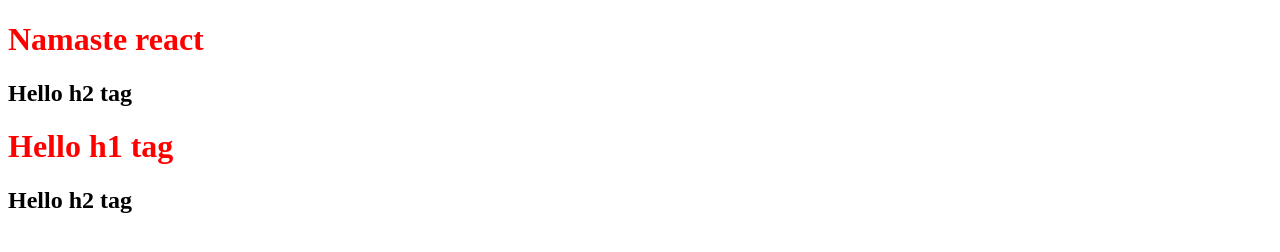
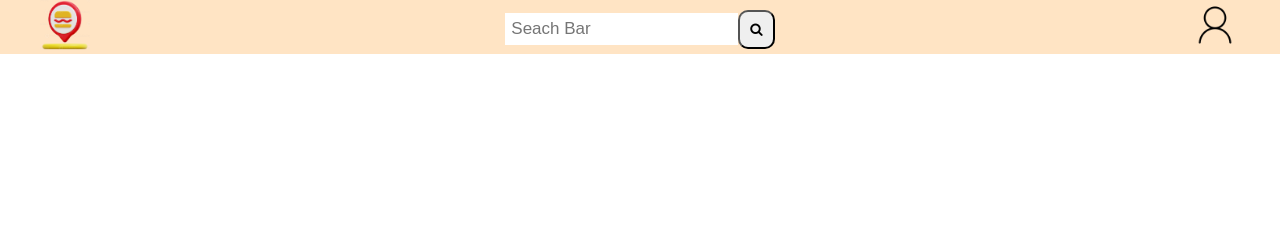
Before and after one commit to AditiUmesh/namaste_react, a React app: page / in a window 1280 px wide. Built offline with nearby package versions, Linux system fonts and the light colour scheme.

Commit message:
Laying the foundation

```diff
--- /dev/null
+++ b/Day3/Coding/Assignment.css
@@ -0,0 +1,39 @@
+* {
+    margin: 0;
+    padding: 0;
+    box-sizing: border-box;
+}
+.header {
+    display: flex;
+    justify-content: space-between;
+    align-items: center;
+    width: auto;
+    background-color: bisque;
+  }
+.left {
+    margin-left: 40px;
+}
+.left img {
+    width: 50px;
+}
+
+.middle input {
+    padding: 6px;
+    margin-top: 8px;
+    font-size: 17px;
+    border: none;
+}
+
+.middle button {
+    border-radius: 10px;
+    padding: 10px;
+    cursor: pointer;
+}
+
+.right{
+    margin-right: 40px;
+}
+
+.right img {
+    width: 50px;
+}
--- /dev/null
+++ b/Day3/Coding/Assignment.js
@@ -0,0 +1,98 @@
+import React from "react";
+import ReactDOM from "react-dom/client";
+import logo from "./food-logo.png";
+import "./Assignment.css";
+import userIcon from "./userIcon.png";
+// Create a Nested header Element using React.createElement(h1,h2,h3 inside a div with class "title")
+/*const Header = React.createElement("div", {className: "title"},
+ React.createElement("h1",{},"iniside h1"),
+ React.createElement("h2",{},"iniside h2") ,
+ React.createElement("h3",{},"iniside h3"));
+ const root = ReactDOM.createRoot(document.getElementById("root"));
+ root.render(Header);*/
+
+// Create the same element using JSX
+/*const heading = (<div className="title"> <h1>Inside H1</h1> <h2>Inside H2</h2> <h3>Inside H3</h3></div>)
+const root = ReactDOM.createRoot(document.getElementById("root"));root.render(heading);*/
+
+// Create a functional component of the same with JSX
+/*const Heading = () => {
+    return (
+        <div className="title"> <h1>Inside H1</h1> <h2>Inside H2</h2> <h3>Inside H3</h3>
+        </div>
+    )
+}
+const root = ReactDOM.createRoot(document.getElementById("root"));
+root.render(<Heading/>);*/
+
+// Pass attribute into the tag in JSX
+const Heading = () => {
+  return (
+    <div className="title" style={{ backgroundColor: "teal" }}>
+      <h1 style={{ textAlign: "center", color: "thistle" }}>Inside H1</h1>
+      <h2 style={{ textAlign: "center", color: "bisque" }}>Inside H2</h2>
+      <h3 style={{ textAlign: "center", color: "ivory" }}>Inside H3</h3>
+    </div>
+  );
+};
+
+// const root = ReactDOM.createRoot(document.getElementById("root"));
+// root.render(<Heading/>);
+// Composition of Component (Add a component inside another)
+/*const Para = () => {
+    return (
+        <div>
+            <Heading />
+            <p> This is the Namaste React course </p>
+        </div>
+    )
+}
+
+const root = ReactDOM.createRoot(document.getElementById("root"));
+root.render(<Para/>);
+*/
+// {TitleComponent} vs {<TitleComponent/>} vs {<TitleComponent></TitleComponent>} in JSX.
+
+/*const titleComponent = (<h1 style = {{textAlign: 'center'}}>This is react element</h1>)
+
+const TitleComponent = () => { return ( <h1 style = {{textAlign: 'center'}}> This is functional component</h1> )}
+const Header = () => {
+    return (
+        <div className="title" style={{backgroundColor: 'teal'}}>
+        <h1 style={{textAlign: 'center' , color: 'thistle'}}>Inside Header</h1>
+        {titleComponent} <TitleComponent/>
+        </div>
+    )
+}
+
+const root = ReactDOM.createRoot(document.getElementById("root"));
+root.render(<Header/>);
+*/
+
+// Create a Header Component from scratch using Functional Component with JSX
+// Add a Logo on left
+// Add a search bar in middle
+// Add user icon on right
+// Add CSS to make it look nice
+const Header = () => {
+  return (
+    <>
+      <header className="header">
+        <div className="left">
+          <img src={logo} alt="logo"></img>
+        </div>
+        <div className="middle">
+          <input key="search-bar" placeholder="Seach Bar"></input>
+          <button type="submit">
+            <i class="fa fa-search"></i>
+          </button>
+        </div>
+        <div className="right">
+          <img src={userIcon} alt="user_icon"></img>
+        </div>
+      </header>
+    </>
+  );
+};
+const root = ReactDOM.createRoot(document.getElementById("root"));
+root.render(<Header />);
--- /dev/null
+++ b/Day3/Theory/LayingTheFoundation.md
@@ -0,0 +1,41 @@
+1. What is JSX?
+
+JSX stands for Javascript XML and it is a very useful tool for React developers. JSX is an extension of the JavaScript language which provides a way to structure component rendering using syntax similar to HTML. JSX gives us the ability to write HTML elements in Javascript and place them in the DOM by converting the HTML tags into React elements without the need for other methods like createElement()
+
+Without JSX:
+
+const heading = React.createElement("h1", {}, "Namaste React");
+const root = ReactDOM.createRoot(document.getElementById("root");
+root.render(heading)
+
+With JSX:
+
+const heading = <h1> Namaste React </h1>
+const root = ReactDOM.createRoot(document.getElementById("root");
+root.render(heading)
+
+2. Superpowers of JSX?
+JSX gives us the ability to write the HTML inside the javascript and place them in DOM by converting HTML tags to react elements.
+JSX is easy to maintain compared to React.createElement
+
+3.Role of type attribute in script tag? What options can I use there?
+
+The type attribute specifies the type of script
+The type attribute identifies the content between the <script> and </script>
+
+<script type="scripttype"></script>
+
+4. {TitleComponent} vs {<TitleComponent/>} vs {<TitleComponent> </TitleComponent>} in JSX
+
+{TitleComponent} -> is the javascript expression or a variable.React Element are called inside the {} so that it would be returning us the value of the react element
+
+{<TitleComponent/>}  -> is the Component returning some JSX code. Components are written inside the < /> braces.
+
+{<TitleComponent> </TitleComponent>} -> is same as {<TitleComponent/>} with child components inside it.
+
+
+<div>
+<h1></h1>
+<h2></h2>
+<h3></h3>
+</div>
--- a/index.html
+++ b/index.html
@@ -14,6 +14,6 @@
   <body>
     <!-- <h1>Hello World from HTML</h1> -->
     <div id="root"></div>
-    <script type="module" src="./Day1/Coding/App.js"></script>
+    <script type="module" src="./Day3/Coding/Assignment.js"></script>
   </body>
 </html>
```
Also changed, not shown: Day3/Coding/App.js (added, +25 -0 lines), Day3/Coding/food-logo.png (added), Day3/Coding/userIcon.png (added).
